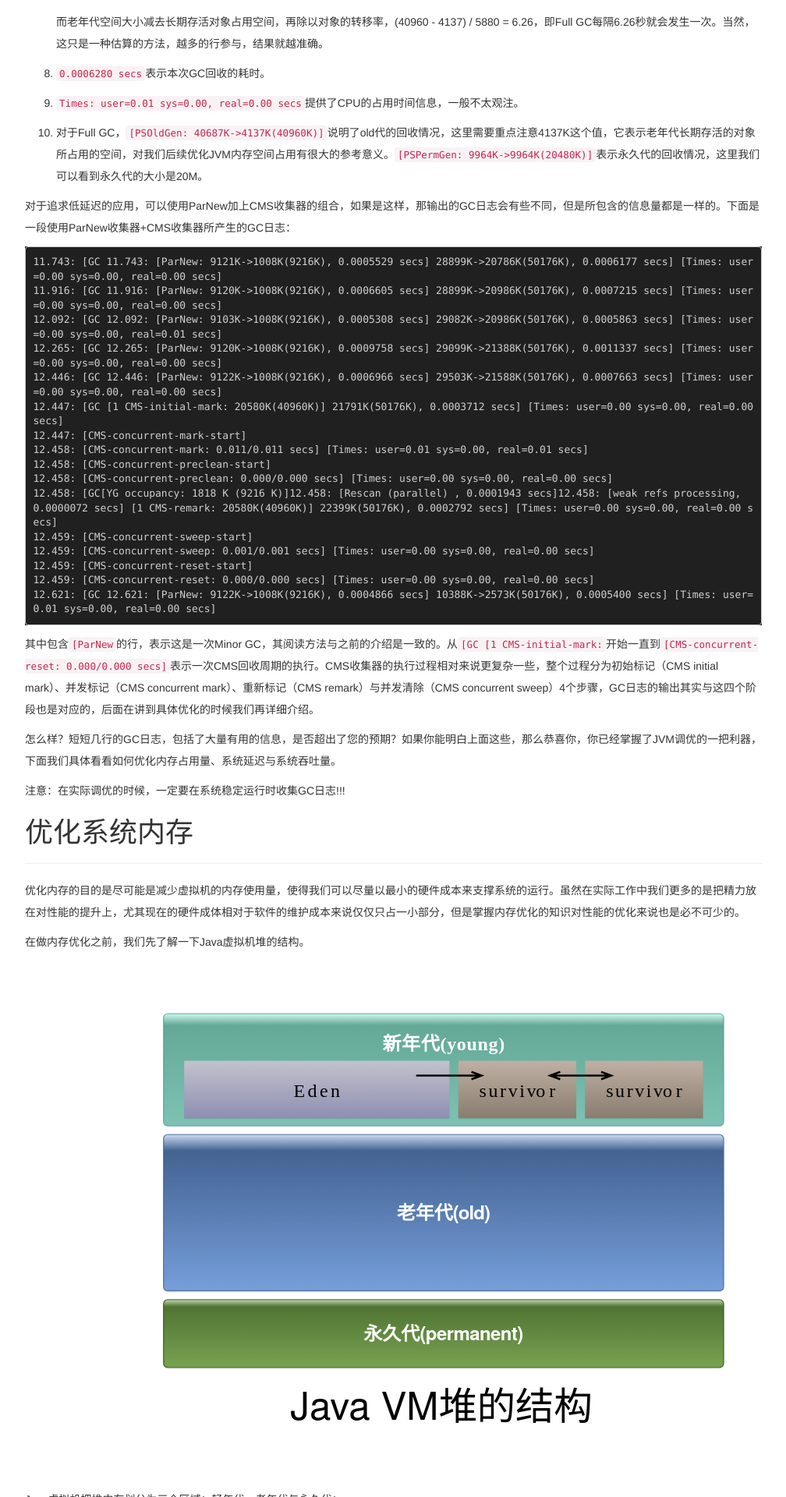
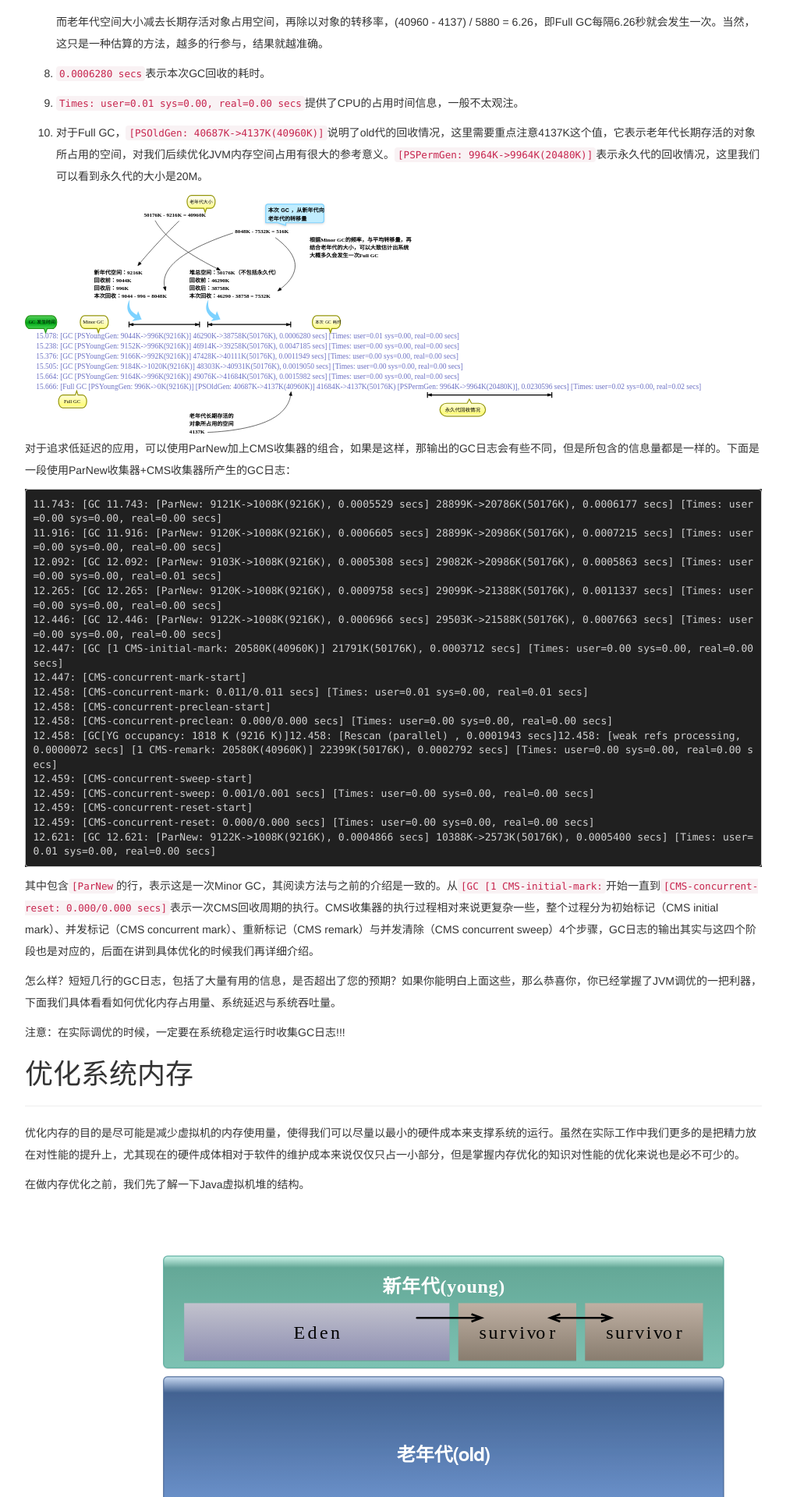
Before and after one commit to OuYangLiang/ouyangliang.github.io, a Jekyll site: the page built from _posts/2016-10-07-JVM调优.markdown, in a window 1280 px wide. Shown: the part 2146-4066 px from the top of the page at 78% size, without its empty margins (38-1046 px from the left). Built offline with Jekyll 4.4.1, drawn with Linux system fonts in a browser that asks for light colours.

Commit message:
GC日志示例图

```diff
--- a/_posts/2016-10-07-JVM调优.markdown
+++ b/_posts/2016-10-07-JVM调优.markdown
@@ -82,6 +82,8 @@
 9. `Times: user=0.01 sys=0.00, real=0.00 secs`提供了CPU的占用时间信息，一般不太观注。
 
 10. 对于Full GC，`[PSOldGen: 40687K->4137K(40960K)]`说明了old代的回收情况，这里需要重点注意4137K这个值，它表示老年代长期存活的对象所占用的空间，对我们后续优化JVM内存空间占用有很大的参考意义。`[PSPermGen: 9964K->9964K(20480K)]`表示永久代的回收情况，这里我们可以看到永久代的大小是20M。
+
+<center><img src="{{site.baseurl}}/pic/jvm-optimization/0.svg" width="100%"/></center>
 
 对于追求低延迟的应用，可以使用ParNew加上CMS收集器的组合，如果是这样，那输出的GC日志会有些不同，但是所包含的信息量都是一样的。下面是一段使用ParNew收集器+CMS收集器所产生的GC日志：
 
```
Also changed, not shown: pic/jvm-optimization/0.svg (added), 1 other file.
